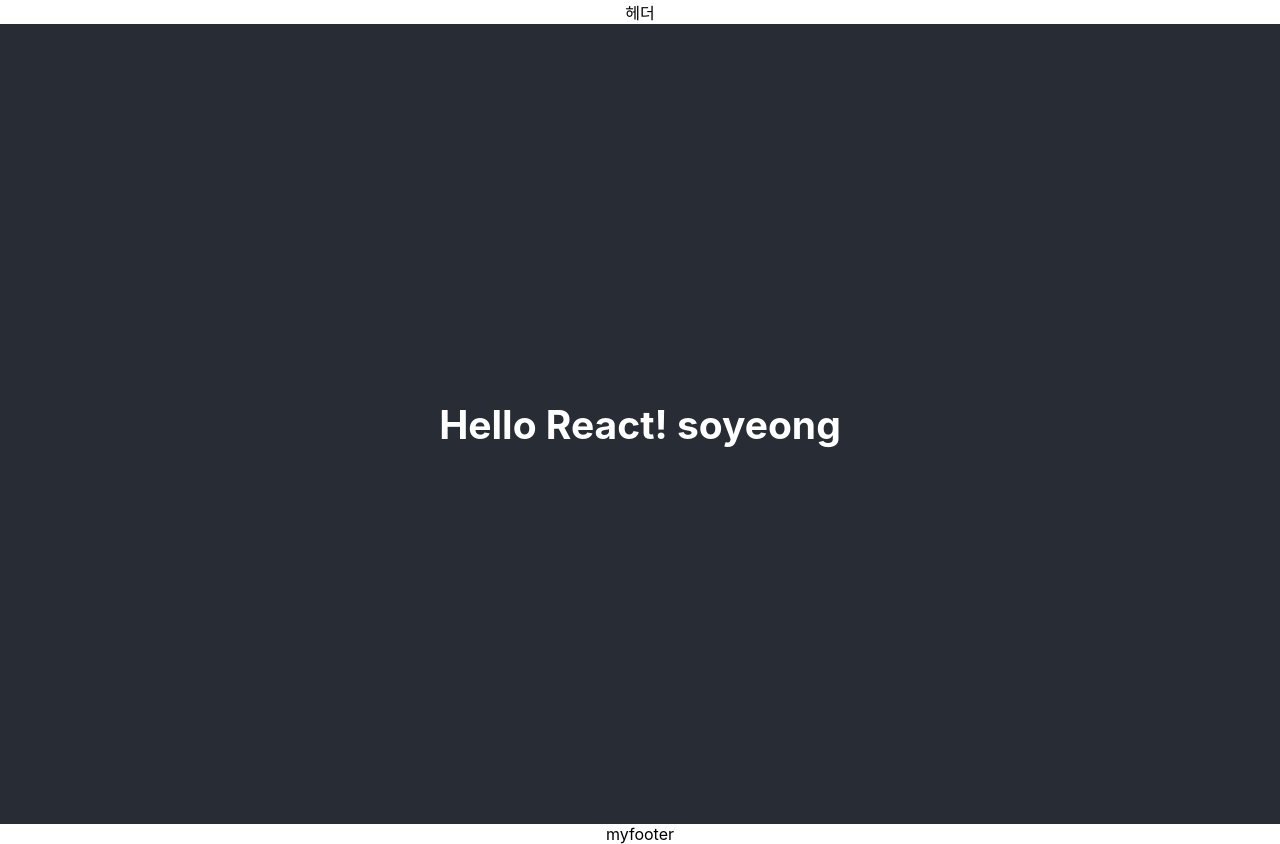
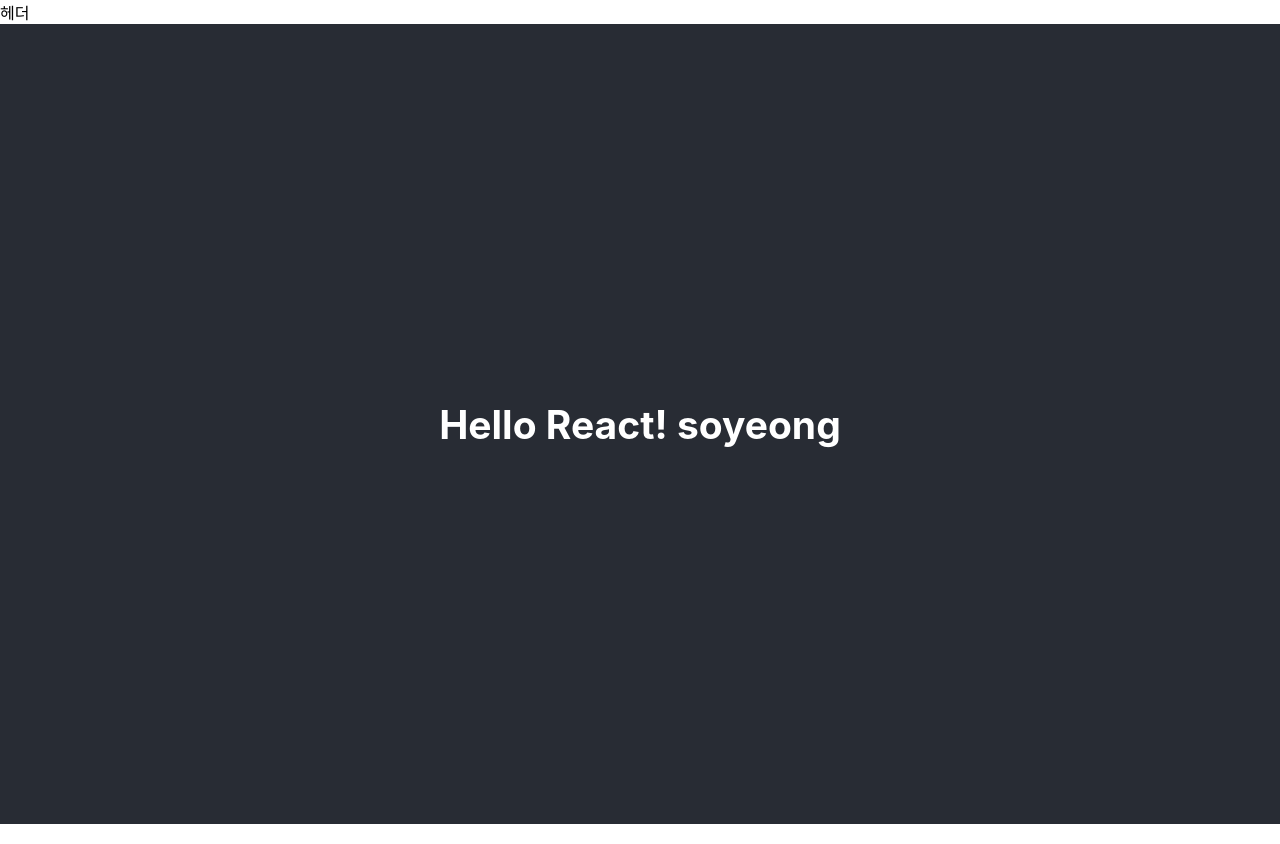
Before and after one commit to ddo0ii/inflearn_react, a React (Create React App) app in the folder 5_2/reactexam1/: page / in a window 1280 px wide. Built offline with nearby package versions, Linux system fonts and the light colour scheme.

Commit message:
React.Fragment

```diff
--- a/5_2/reactexam1/src/App.js
+++ b/5_2/reactexam1/src/App.js
@@ -1,17 +1,16 @@
+import React from "react";
 import './App.css';
 import MyHeader from './MyHeader';
-import MyFooter from './MyFooter';
 
 function App() {
   let name = "soyeong"
   return (
-    <div className="App">
+    <React.Fragment>
       <MyHeader />
       <header className="App-header">
         <h2>Hello React! {name}</h2>
       </header>
-      <MyFooter />
-    </div>
+    </React.Fragment>
   );
 }
 
```
